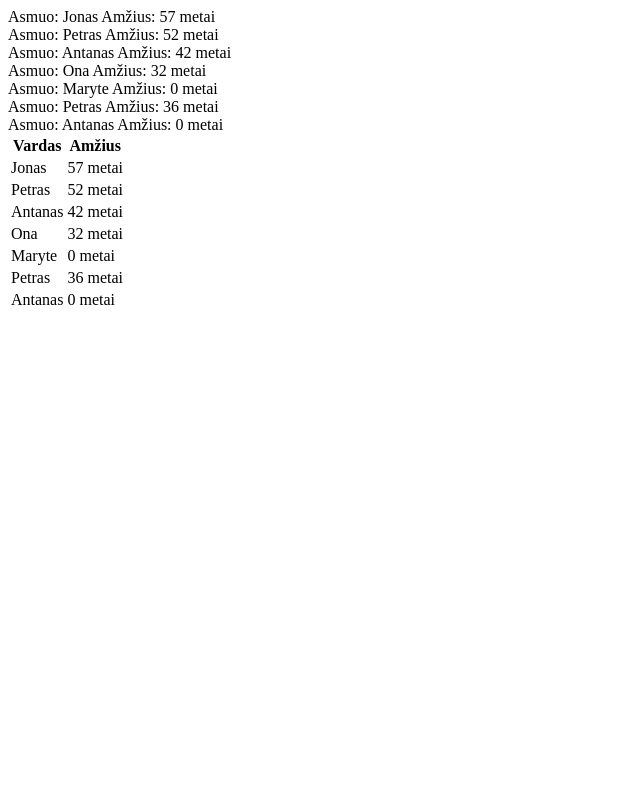
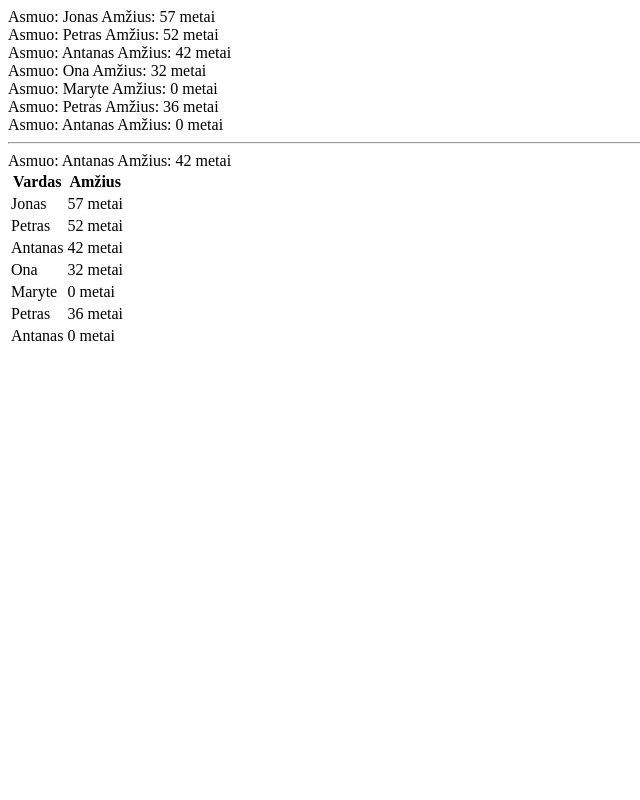
Before and after one commit to tautiz/CAD001, a PHP site: page / in a window 1280 px wide. Shown: the whole page, without its empty margins (0-640 px from the left). Run offline with PHP 8.4, Linux system fonts and the light colour scheme.

Commit message:
PHP Uzduoties sprendimas su OO ir masyvais. Pataisytas

```diff
--- a/public_html/index.php
+++ b/public_html/index.php
@@ -28,5 +28,6 @@ $duomenuIsvedimas->isvestiAsmenis($asmenys);
 
 // BONUS: Metodas isvestiAsmenisPagalData($asmenys, $gmmd) turi atspausdinti asmenis pagal gimimo metus
 // BONUS: Metodas isvestiAsmenisLentele($asmenys) turi atspausdinti asmenis <table> HTML elemente
+echo '<hr>';
 $duomenuIsvedimas->isvestiAsmenisPagalData($asmenys, 1980);
 $duomenuIsvedimas->isvestiAsmenisLentele($asmenys);
--- a/src/DuomanuIsvedimas.php
+++ b/src/DuomanuIsvedimas.php
@@ -15,7 +15,7 @@ class DuomanuIsvedimas
     {
         /** @var Asmuo $asmuo */
         foreach ($asmenys as $asmuo) {
-            if ($asmuo->getGimimoData()->format('y') == $gmmd) {
+            if ($asmuo->getGimimoData()->format('Y') == $gmmd) {
                 echo 'Asmuo: '. $asmuo->getVardas() . ' Amžius: '. $asmuo->getAmzius().' metai<br>';
             }
         }
```
